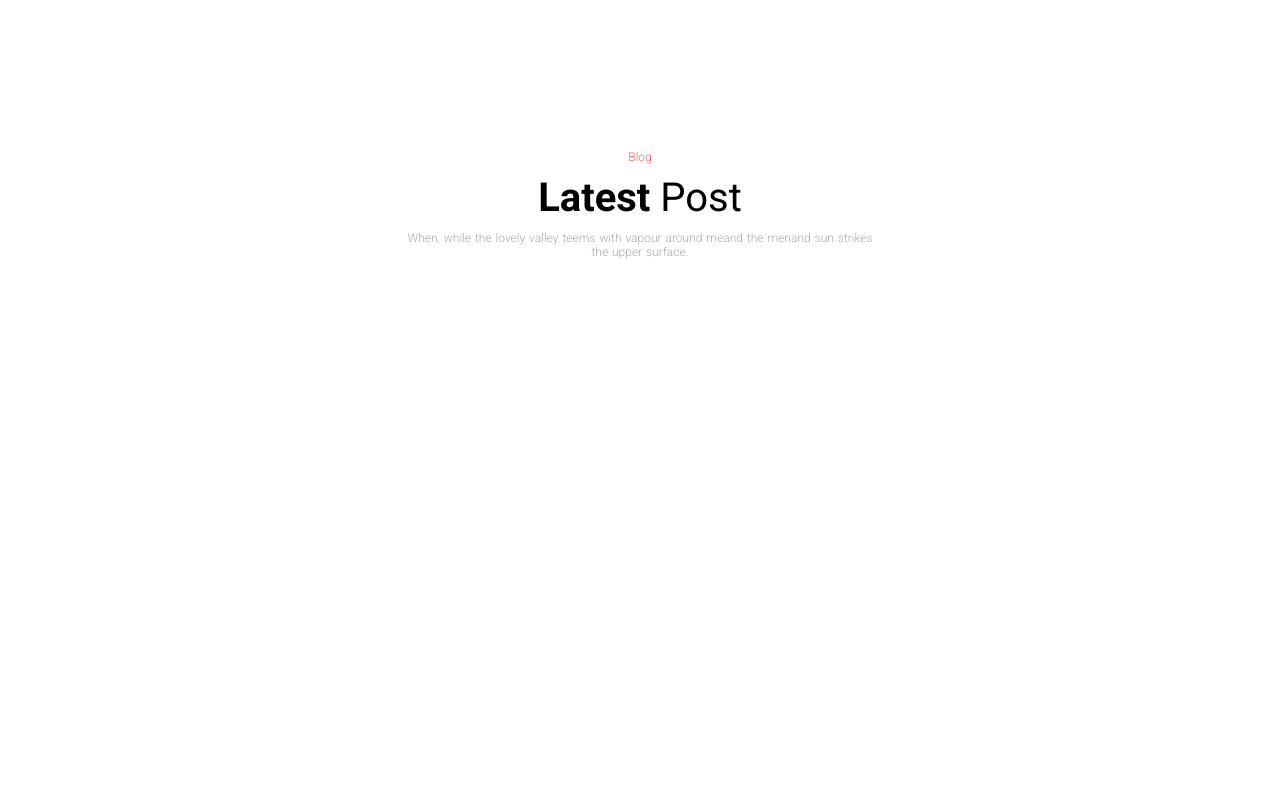
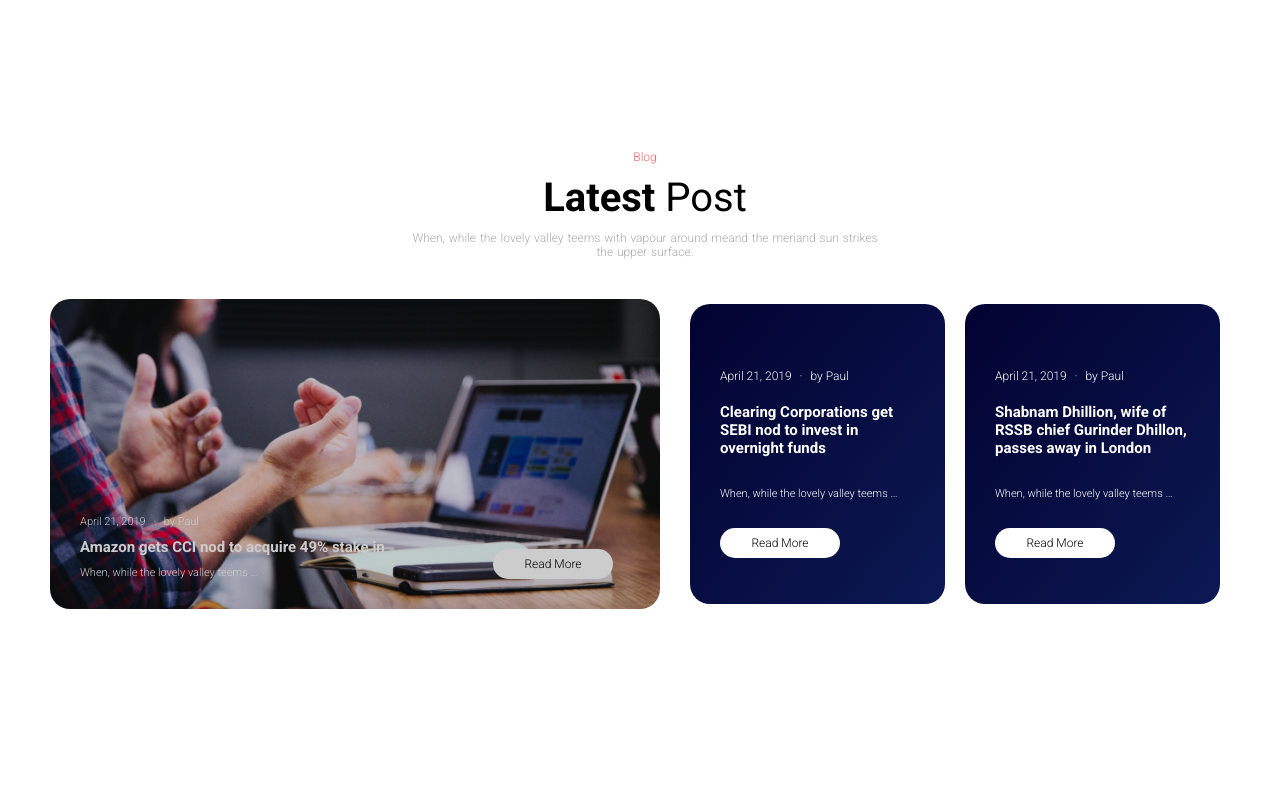
Before and after one commit to elisasalvatore/proj-html-vuejs, a Vue app: page / in a window 1280 px wide. Shown: the part 3120-3920 px from the top of the page. Built offline with nearby package versions, Linux system fonts and the light colour scheme.

Commit message:
added testimonials and blog components

```diff
--- a/src/components/Blog.vue
+++ b/src/components/Blog.vue
@@ -3,12 +3,49 @@
         <div class="section-name">Blog</div>
         <div class="section-title"><b>Latest</b> Post</div>
         <p>When, while the lovely valley teems with vapour around meand the meriand sun strikes the upper surface.</p>
+
+        <div class="posts-container">
+            <div class="long-post">
+                <div class="long-text-box">
+                    <div class="date">
+                        April 21, 2019
+                            <span class="dot">&#xb7;</span>
+                        by Paul
+                    </div>
+                    <div class="title">Amazon gets CCI nod to acquire 49% stake in</div>
+                    <div class="paragraph">When, while the lovely valley teems with vapour around meand the meriadian sun strikes the upper</div>
+                </div>
+
+                <div class="bt-container">
+                    <button>Read More</button>
+                </div>
+            </div>
+
+            <div class="container-small-posts">
+                <div class="box-small-post bg-blue-dark-to-light" v-for="(post, i) in posts" :key="i">
+                    <div class="date">{{post.date}}
+                        <span class="dot">&#xb7;</span>
+                        by {{post.author}}
+                    </div>
+
+                    <div class="title">{{post.title}}</div>
+                    <div class="paragraph">{{post.paragraph}}</div>
+
+                    <div class="bt-container">
+                        <button>Read More</button>
+                    </div>
+                </div>
+            </div>
+        </div>
     </div>
 </template>
 
 <script>
 export default {
-
+    name: 'Blog',
+    props: {
+        posts: Array,
+    }
 }
 </script>
 
@@ -17,5 +54,127 @@ export default {
 
 .section-container {
     background-color: #fff;
+    padding-left: 10px;
+
+    .posts-container {
+        display: flex;
+        align-items: center;
+        height: 350px;
+        padding: 0 40px;
+        font-size: 11px;
+
+        .long-post {
+            display: flex;
+            width: 50%;
+            height: 250px;
+            padding: 30px;
+            background: url('../assets/images/headway-537308-unsplash-1380x703.jpg');
+            filter: brightness(80%);
+            background-size: cover;
+            background-position: center;
+            border-radius: 20px;
+
+            .long-text-box {
+                display: flex;
+                flex-direction: column;
+                justify-content: end;
+                align-items: start;
+                width: 70%;
+            }
+
+            .bt-container {
+                display: flex;
+                align-items: end;
+
+                button {
+                    position: relative;
+                    left: 20%;
+                }
+            }
+        }
+
+        .container-small-posts {
+            display: flex;
+            justify-content: space-around;
+            width: 50%;
+            padding-left: 30px;
+
+            .box-small-post {
+                display: flex;
+                flex-direction: column;
+                justify-content: center;
+                align-items: start;
+                width: 50%;
+                height: 300px;
+                margin-right: 20px;
+                padding: 0 30px;
+                border-radius: 20px;
+
+                .title,
+                .paragraph {
+                    padding: 10px 0;
+                }
+
+                button {
+                    position: relative;
+                    top: 60%
+                }
+            }
+        }
+
+        .date {
+            font-weight: 300;
+            color: #fff;
+        }
+
+        .title {
+            text-align: start;
+            font-size: 15px;
+            font-weight: 600;
+            color: #fff;
+            margin: 10px 0;
+        }
+
+        .paragraph {
+            width: 180px;
+            font-size: 11px;
+            font-weight: 300;
+            text-align: start;
+            color: #fff;
+            // paragrafo con sospensione
+            overflow:hidden;
+            text-overflow: ellipsis;
+            white-space: nowrap;
+
+            // mostare paragrafo in hover
+            &:hover {
+                white-space: unset;
+                text-overflow: unset;
+            }
+        }
+
+        .dot {
+            margin: 0 5px;
+        }
+
+        .bg-blue-dark-to-light {
+            font-size: 12px;
+            background-color: $brg-dark-blue,;
+            background-image: linear-gradient(
+                to top left,
+                $brg-blue,
+                $brg-dark-blue,
+            );
+        }
+
+        button {
+            width: 120px;
+            height: 30px;
+            font-size: 12px;
+            font-weight: 300;
+            padding: 5px 10px;
+            background-color: #fff;
+        }
+    }
 }
 </style>
--- a/src/components/MainContainer.vue
+++ b/src/components/MainContainer.vue
@@ -5,7 +5,7 @@
         <JumbotronGrow />
         <Portfolio />
         <PriceList />
-        <Blog />
+        <blog :posts="posts" />
         <testimonial :testimonials="testimonials" :sponsor="sponsor"/>
         <SubscribeUserEmail />
    </main>
@@ -61,11 +61,25 @@ export default {
           paragraph: 'When, while the lovely valley teems with vapour around meand the meriadian sun strikes the upper'
         }
       ],
+      posts: [ // BLOG DATA
+        {
+          date: 'April 21, 2019',
+          author: 'Paul',
+          title: 'Clearing Corporations get SEBI nod to invest in overnight funds',
+          paragraph: 'When, while the lovely valley teems with vapour around meand the meriadian sun strikes the upper'
+        },
+        {
+          date: 'April 21, 2019',
+          author: 'Paul',
+          title: 'Shabnam Dhillion, wife of RSSB chief Gurinder Dhillon, passes away in London',
+          paragraph: 'When, while the lovely valley teems with vapour around meand the meriadian sun strikes the upper'
+        },
+      ],
       testimonials: [  //TESTIMONIALS DATA
         {
           id: 0,
           photo: 'szabo-viktor-1266895-unsplash-1024x1024',
-          vote_average: 3,
+          vote_average: 5,
           review: 'When, while lovely valley teems with vapour around meand meridian sun strikes the upper impenetrable foliage of my trees, and but a thousand.',
           name:'Michkel Anegl',
           role: 'Marketing Management',
@@ -73,7 +87,7 @@ export default {
         {
           id: 1,
           photo: 'philipe-cavalcante-539505-unsplash-1024x1024',
-          vote_average: 3,
+          vote_average: 5,
           review: 'When, while lovely valley teems with vapour around meand meridian sun strikes the upper impenetrable foliage of my trees, and but a thousand.',
           name:'Michkel Anegl',
           role: 'Marketing Management',
@@ -81,7 +95,7 @@ export default {
         {
           id: 2,
           photo: 'fabio-spinelli-695744-unsplash-1024x1024',
-          vote_average: 3,
+          vote_average: 5,
           review: 'When, while lovely valley teems with vapour around meand meridian sun strikes the upper impenetrable foliage of my trees, and but a thousand.',
           name:'Michkel Anegl',
           role: 'Marketing Management',
@@ -98,3 +112,7 @@ export default {
   },
 }
 </script>
+
+<style lang="scss" scoped>
+
+</style>
--- /dev/null
+++ b/src/components/StarsRating.vue
@@ -0,0 +1,29 @@
+
+<template>
+    <span>
+        <i v-for="(star, index) in stars" :key="index" class="far fa-star"></i>
+    </span>
+</template>
+
+<script>
+export default {
+    props: {
+        vote: Number,
+    },
+    computed: {
+        stars() {
+            return Math.ceil(this.vote)
+        }
+    }
+}
+</script>
+
+<style lang="scss" scoped>
+@import '@/style/variables.scss';
+
+
+.fa-star {
+    color: $dark-pink;
+}
+
+</style>
--- a/src/components/Testimonial.vue
+++ b/src/components/Testimonial.vue
@@ -7,7 +7,7 @@
         <div class="testimonials-container" >
             <div class="testimonial-box" v-for="testimonial in testimonials" :key="testimonial.id">
                <img :src="require(`../assets/images/${testimonial.photo}.png`)">
-               <div class="testimonial-vote">{{testimonial.vote_average}}</div>
+               <div class="testimonial-vote"></div><stars-rating :vote="testimonial.vote_average"/>
                <div class="testimonial-review">{{testimonial.review}}</div>
                <div class="testimonial-name">{{testimonial.name}}</div>
                <div class="testimonial-role">{{testimonial.role}}</div>
@@ -24,8 +24,13 @@
 </template>
 
 <script>
+import StarsRating from './StarsRating.vue'
+
 export default ({
     name: 'Testimonial',
+    components: {
+        StarsRating,
+    },
     props: {
         testimonials: Array,
         sponsor: Array,
```
